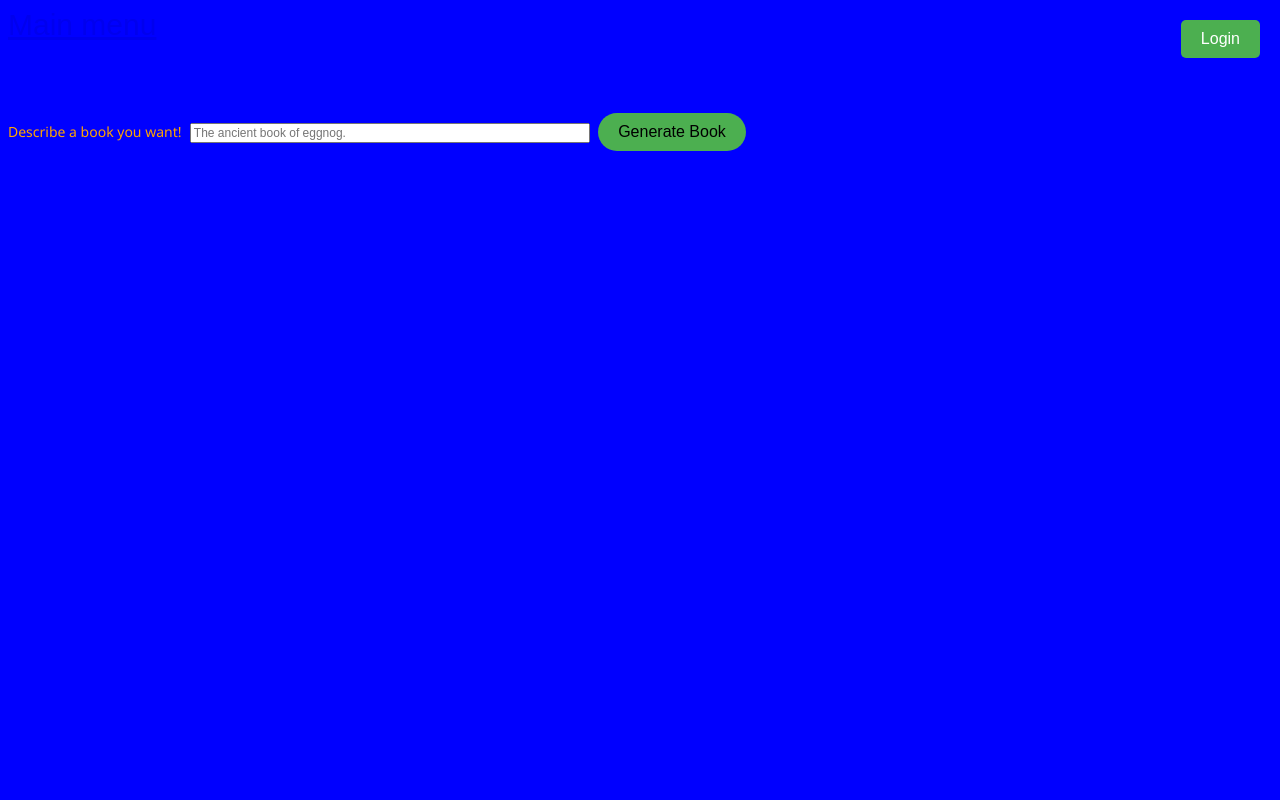
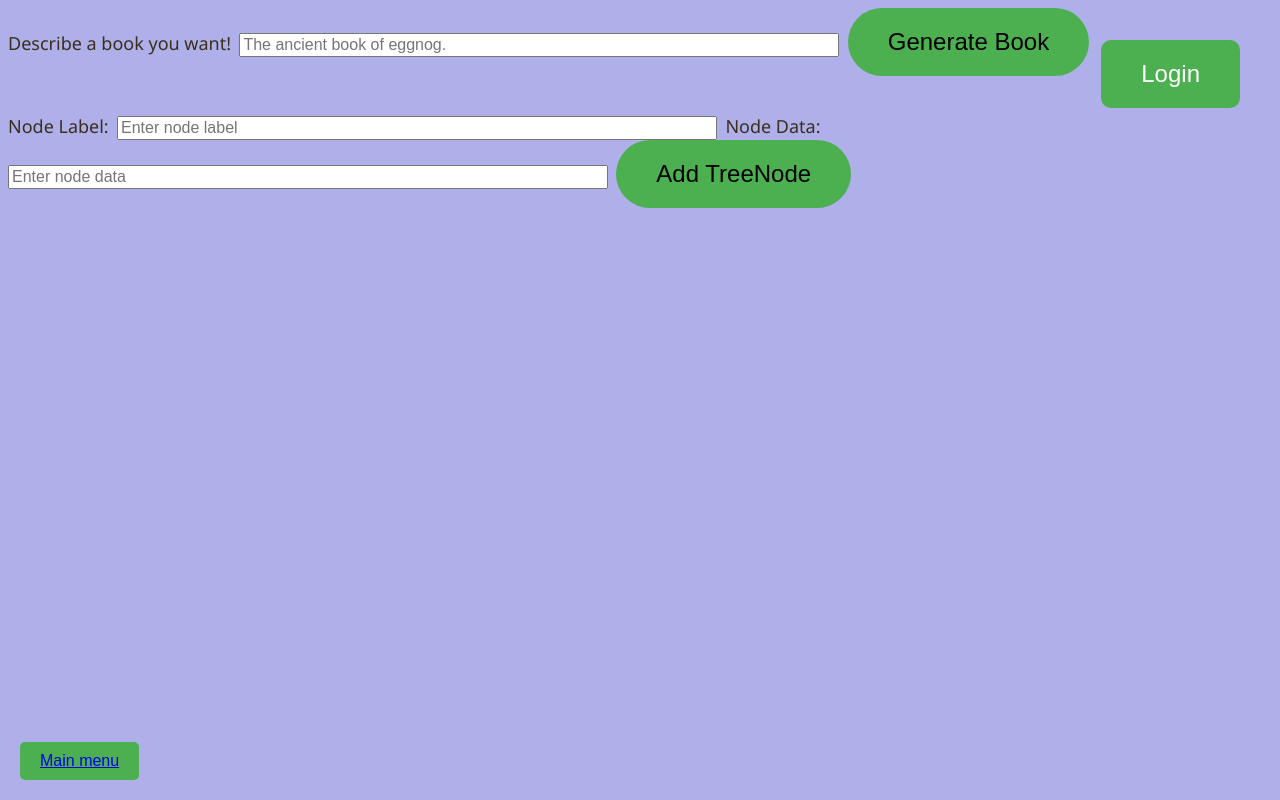
Before and after one commit to Caerii/TheBabelBook, a Flask app: page / in a window 1280 px wide. Run offline with Flask 3, Linux system fonts and the light colour scheme.

Commit message:
editor modified

```diff
--- a/app.py
+++ b/app.py
@@ -23,7 +23,7 @@ sess.init_app(app)
 #Basic root route - show the word 'homepage'
 @app.route('/')  #route name
 def home(): #view function
-    return render_template('testPage2.html', title='Home')
+    return render_template('editor.html', title='Home')
     #return 'homepage'
 
 @app.context_processor
@@ -155,6 +155,8 @@ def generateBook():
     return render_template('generated_book.html', text_output=text_output)
 
 
+
+
 @app.route('/login',methods = ['GET','POST'])
 def login():
     '''
--- a/mysecrets.py
+++ b/mysecrets.py
@@ -2,4 +2,4 @@ db_host = 'mysql.clarksonmsda.org'
 db_user = 'is437'
 db_passwd = 'is437clarkson'
 db_name = 'is437'
-OPENAI_API_KEY = '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'
+OPENAI_API_KEY = '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'
--- a/static/style.css
+++ b/static/style.css
@@ -2,7 +2,7 @@ body {
 	font-family: Arial, Helvetica, sans-serif;
 	color:#484747;
 	font-size: 30px;
-	background-color: blue;
+	background-color: rgb(175, 175, 234);
   }
 
   .error_text {
@@ -59,7 +59,7 @@ body {
   }
 
   .btn:hover {
-	background-image: linear-gradient(to bottom right, #61affe, #f3afdf);
+	background-image: linear-gradient(to bottom right, #59738c, #f3afdf);
 	box-shadow: 0px 0px 10px 3px rgba(0,0,0,0.2);
 	transform: scale(1.1);
   }
--- a/templates/base.html
+++ b/templates/base.html
@@ -1,11 +1,15 @@
 <html>
         <head>
-            <title>My page!!!</title>
+            <title>The BabelBook</title>
             <link rel="stylesheet" type="text/css" href="/static/style.css">
         </head>
         <body>
             <!--<img src="static/test.jpg" />-->
-            <div> <a href="/main">Main menu</a> </div><br><br>
+            <div id="button-container">
+                <button style="position: absolute; bottom: 20px; left: 20px; padding: 10px 20px; background-color: #4CAF50; color: white; border: none; border-radius: 5px; font-size: 16px; cursor: pointer;" action="/main">
+                    <a href="/main">Main menu</a>
+                </button>
+            </div>
 
 		{% block content %}{% endblock %}
 
--- /dev/null
+++ b/templates/editor.html
@@ -0,0 +1,24 @@
+{% extends "base.html" %}
+{% block content %}
+    {% for item in data %}
+        <div style="padding: 40px; background-color: #F2F2F2; border-radius: 20px; margin-bottom: 40px;">
+            <h3 style="font-size: 24px;">{{ item.title }}</h3>
+            <p style="font-size: 18px;">{{ item.description }}</p>
+        </div>
+    {% endfor %}
+    <form method="POST" action="/generateBook">
+        <label for="book_description" style="color: rgb(58, 47, 28); font-size: 18px; font-family: 'Segoe UI', Tahoma, Geneva, Verdana, sans-serif;">Describe a book you want!</label>
+        <input type="text" id="book_description" name="prompt" placeholder="The ancient book of eggnog." style="font-size: 16px; width: 600px;">
+        <button type="submit" style="padding: 20px 40px; background-color: #4CAF50; color: black; border: white; border-radius: 115px; font-size: 24px; cursor: pointer;">Generate Book</button>
+    </form>
+    <form method="POST" action ="/login">
+        <button style="position: absolute; top: 40px; right: 40px; padding: 20px 40px; background-color: #4CAF50; color: white; border: none; border-radius: 10px; font-size: 24px; cursor: pointer;" action="/login">Login</button>
+    </form>
+    <form method="POST" action="/addTreeNode">
+        <label for="node_label" style="color: rgb(58, 47, 28); font-size: 18px; font-family: 'Segoe UI', Tahoma, Geneva, Verdana, sans-serif;">Node Label:</label>
+        <input type="text" id="node_label" name="node_label" placeholder="Enter node label" style="font-size: 16px; width: 600px;">
+        <label for="node_data" style="color: rgb(58, 47, 28); font-size: 18px; font-family: 'Segoe UI', Tahoma, Geneva, Verdana, sans-serif;">Node Data:</label>
+        <input type="text" id="node_data" name="node_data" placeholder="Enter node data" style="font-size: 16px; width: 600px;">
+        <button type="submit" style="padding: 20px 40px; background-color: #4CAF50; color: black; border: white; border-radius: 115px; font-size: 24px; cursor: pointer;">Add TreeNode</button>
+    </form>
+{% endblock %}
--- a/templates/testPage2.html
+++ /dev/null
@@ -1,17 +0,0 @@
-{% extends "base.html" %}
-{% block content %}
-    {% for item in data %}
-        <div style="padding: 20px; background-color: #F2F2F2; border-radius: 10px; margin-bottom: 20px;">
-            <h3>{{ item.title }}</h3>
-            <p>{{ item.description }}</p>
-        </div>
-    {% endfor %}
-    <form method="POST" action="/generateBook">
-        <label for="book_description" style="color: orange; font-size: 14px; font-family: 'Segoe UI', Tahoma, Geneva, Verdana, sans-serif;">Describe a book you want!</label>
-        <input type="text" id="book_description" name="prompt" placeholder="The ancient book of eggnog." style="font-size: 12px; width: 400px;">
-        <button type="submit" style="padding: 10px 20px; background-color: #4CAF50; color: black; border: white; border-radius: 115px; font-size: 16px; cursor: pointer;">Generate Book</button>
-    </form>
-    <form method="POST" action ="/login">
-        <button style="position: absolute; top: 20px; right: 20px; padding: 10px 20px; background-color: #4CAF50; color: white; border: none; border-radius: 5px; font-size: 16px; cursor: pointer;" action="/login">Login</button>
-    </form>
-{% endblock %}
```
Also changed, not shown: templates/testPage.html (+6 -6 lines), 2 other files.
